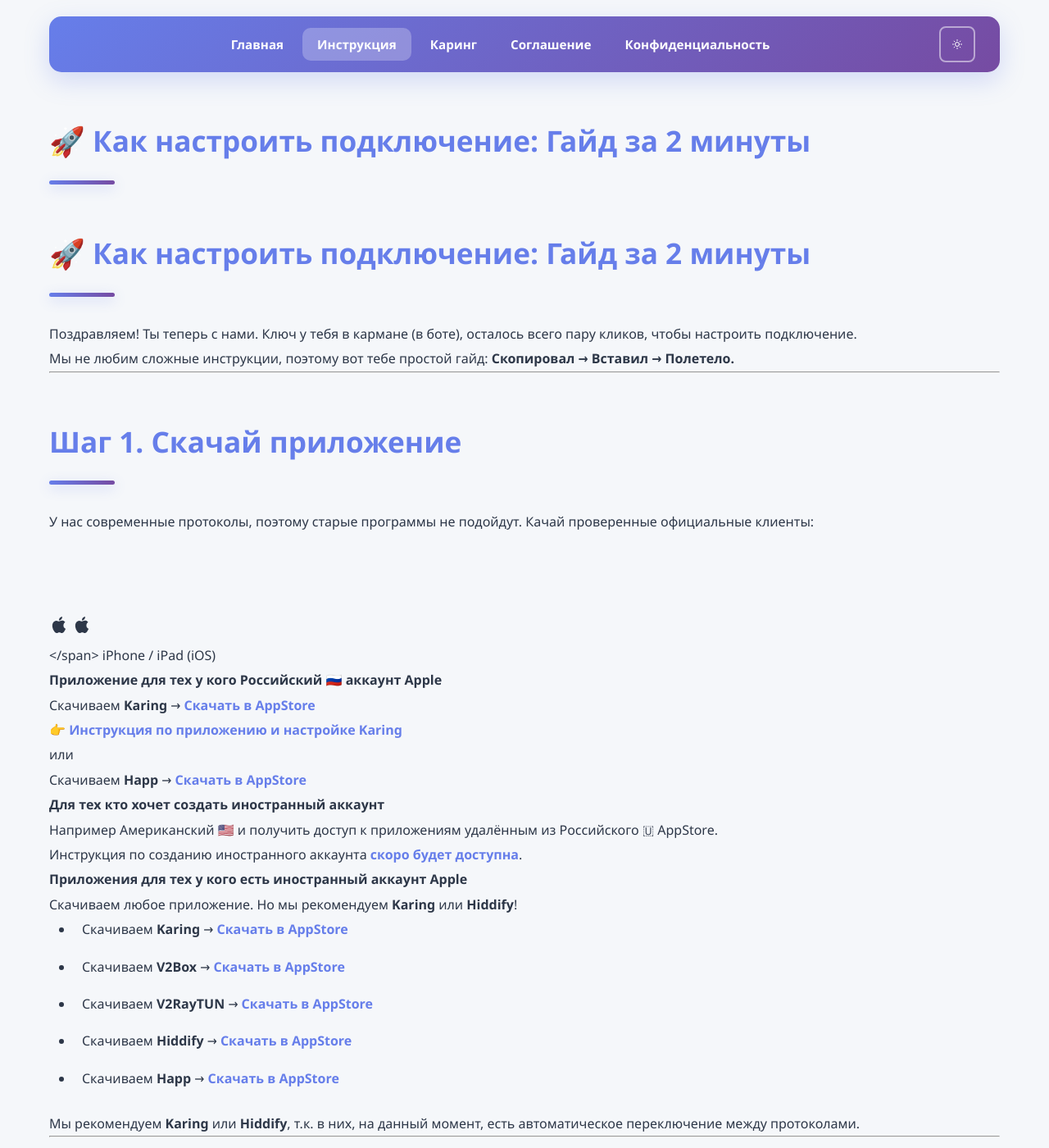
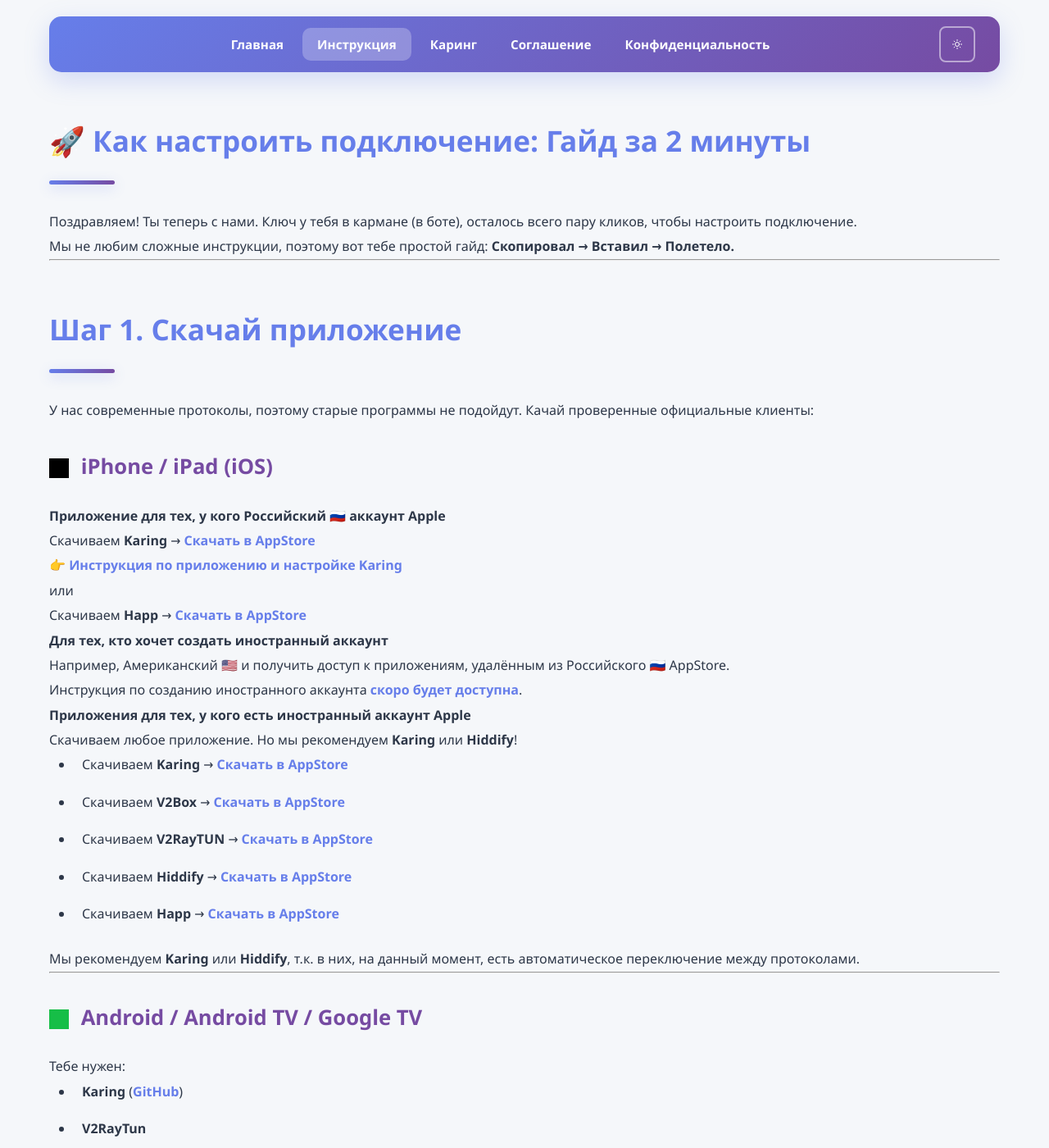
Before and after one commit to Michael-K-cloud/Tunless_Modern, a Jekyll site: the page built from setup.md, in a window 1280 px wide and 1400 px high. Shown: the whole window at 82% size. Built offline with Jekyll 4.4.1, drawn with Linux system fonts in a browser that asks for light colours; part of the change alters nothing that is shown; some of the changed text lies outside the part shown; grey boxes are pictures that could not be loaded.

Commit message:
Update setup.md

```diff
--- a/setup.md
+++ b/setup.md
@@ -3,58 +3,50 @@ layout: default
 title: Инструкция по настройке
 ---
 
-## 🚀 Как настроить подключение: Гайд за 2 минуты
-
-
 <style>
+  /* Стили для иконок платформ */
   .platform-icon {
-    display: inline-flex;
-    align-items: center;
+    display: inline-block;
     vertical-align: middle;
     margin-right: 8px;
+    width: 24px;
+    height: 24px;
   }
 
-  /* Apple Icon */
-  .apple-icon .icon-light {
-    color: #000000;
-    display: inline-block;
+  /* Apple: черный на светлой, белый на темной */
+  .apple-icon {
+    filter: brightness(0);
+  }
+  body.dark-mode .apple-icon {
+    filter: brightness(0) invert(1);
   }
 
-  .apple-icon .icon-dark {
-    color: #ffffff;
-    display: none;
+  /* Android: зеленый (#3DDC84) на любой теме */
+  .android-icon {
+    filter: invert(68%) sepia(98%) saturate(393%) hue-rotate(85deg) brightness(103%) contrast(101%);
   }
 
-  body.dark-mode .apple-icon .icon-light {
-    display: none;
+  /* Windows: синий (#0078D4) на светлой, светло-голубой (#50E6FF) на темной */
+  .windows-icon {
+    filter: invert(35%) sepia(96%) saturate(3847%) hue-rotate(202deg) brightness(97%) contrast(101%);
+  }
+  body.dark-mode .windows-icon {
+    filter: invert(75%) sepia(51%) saturate(541%) hue-rotate(153deg) brightness(104%) contrast(101%);
   }
 
-  body.dark-mode .apple-icon .icon-dark {
-    display: inline-block;
+  /* Стили для маленьких иконок в шаге 3 */
+  .platform-icon-sm {
+    width: 20px;
+    height: 20px;
   }
 
-  /* Android Icon */
-  .android-icon {
-    color: #3DDC84;
-  }
-
-  /* Windows Icon */
-  .windows-icon {
-    color: #0078D4;
-  }
-
-  body.dark-mode .windows-icon {
-    color: #50E6FF;
-  }
-
-  /* Image Grid */
+  /* Сетка для изображений (на будущее) */
   .image-grid {
     display: grid;
     grid-template-columns: repeat(auto-fit, minmax(300px, 1fr));
     gap: 20px;
     margin: 30px 0;
   }
-
   .image-card {
     background: var(--card-light);
     border-radius: 12px;
@@ -63,65 +55,16 @@ title: Инструкция по настройке
     box-shadow: 0 4px 15px rgba(102, 126, 234, 0.1);
     transition: transform 0.3s ease;
   }
-
   body.dark-mode .image-card {
     background: var(--card-dark);
   }
-
   .image-card:hover {
     transform: translateY(-5px);
   }
-
   .image-card img {
     max-width: 100%;
     height: auto;
     border-radius: 8px;
-    box-shadow: 0 4px 12px rgba(0, 0, 0, 0.15);
-  }
-
-  .image-card p {
-    margin-top: 12px;
-    font-weight: 600;
-    color: var(--primary);
-  }
-
-  .step-section {
-    margin: 40px 0;
-    padding: 25px;
-    background: linear-gradient(135deg, rgba(102, 126, 234, 0.1) 0%, rgba(118, 75, 162, 0.1) 100%);
-    border-radius: 15px;
-    border-left: 4px solid var(--primary);
-  }
-
-  .warning-box {
-    background: linear-gradient(135deg, var(--warning) 0%, #ef4444 100%);
-    color: white;
-    padding: 20px;
-    border-radius: 12px;
-    margin: 25px 0;
-    text-align: center;
-    font-weight: 700;
-    animation: pulse 2s infinite;
-  }
-
-  @keyframes pulse {
-    0%, 100% {
-      box-shadow: 0 4px 15px rgba(245, 158, 11, 0.3);
-    }
-    50% {
-      box-shadow: 0 4px 25px rgba(245, 158, 11, 0.6);
-    }
-  }
-
-  @media (max-width: 768px) {
-    .image-grid {
-      grid-template-columns: 1fr;
-      gap: 15px;
-    }
-
-    .image-card {
-      padding: 10px;
-    }
   }
 </style>
 
@@ -140,16 +83,9 @@ title: Инструкция по настройке
 У нас современные протоколы, поэтому старые программы не подойдут.
 Качай проверенные официальные клиенты:
 
-### <span class="platform-icon apple-icon">
-  <svg class="icon-light" width="24" height="24" viewBox="0 0 24 24" fill="currentColor">
-    <path d="M18.71 19.5c-.83 1.24-1.71 2.45-3.05 2.47-1.34.03-1.77-.79-3.29-.79-1.53 0-2 .77-3.27.82-1.31.05-2.3-1.32-3.14-2.53C4.25 17 2.94 12.45 4.7 9.39c.87-1.52 2.43-2.48 4.12-2.51 1.28-.02 2.5.87 3.29.87.78 0 2.26-1.07 3.81-.91.65.03 2.47.26 3.64 1.98-.09.06-2.17 1.28-2.15 3.81.03 3.02 2.65 4.03 2.68 4.04-.03.07-.42 1.44-1.38 2.83M13 3.5c.73-.83 1.94-1.46 2.94-1.5.13 1.17-.34 2.35-1.04 3.19-.69.85-1.83 1.51-2.95 1.42-.15-1.15.41-2.35 1.05-3.11z"/>
-  </svg>
-  <svg class="icon-dark" width="24" height="24" viewBox="0 0 24 24" fill="currentColor">
-    <path d="M18.71 19.5c-.83 1.24-1.71 2.45-3.05 2.47-1.34.03-1.77-.79-3.29-.79-1.53 0-2 .77-3.27.82-1.31.05-2.3-1.32-3.14-2.53C4.25 17 2.94 12.45 4.7 9.39c.87-1.52 2.43-2.48 4.12-2.51 1.28-.02 2.5.87 3.29.87.78 0 2.26-1.07 3.81-.91.65.03 2.47.26 3.64 1.98-.09.06-2.17 1.28-2.15 3.81.03 3.02 2.65 4.03 2.68 4.04-.03.07-.42 1.44-1.38 2.83M13 3.5c.73-.83 1.94-1.46 2.94-1.5.13 1.17-.34 2.35-1.04 3.19-.69.85-1.83 1.51-2.95 1.42-.15-1.15.41-2.35 1.05-3.11z"/>
-  </svg>
-</span> iPhone / iPad (iOS)
+### <img src="https://upload.wikimedia.org/wikipedia/commons/f/fa/Apple_logo_black.svg" class="platform-icon apple-icon" alt="Apple"> iPhone / iPad (iOS)
 
-#### Приложение для тех у кого Российский 🇷🇺 аккаунт Apple
+#### Приложение для тех, у кого Российский 🇷🇺 аккаунт Apple
 
 Скачиваем **Karing** → [Скачать в AppStore](https://apps.apple.com/ru/app/karing/id6472431552)
 
@@ -159,13 +95,13 @@ title: Инструкция по настройке
 
 Скачиваем **Happ** → [Скачать в AppStore](https://apps.apple.com/app/happ/id6596055417)
 
-#### Для тех кто хочет создать иностранный аккаунт
+#### Для тех, кто хочет создать иностранный аккаунт
 
-Например Американский 🇺🇸 и получить доступ к приложениям удалённым из Российского 🇺 AppStore.
+Например, Американский 🇺🇸 и получить доступ к приложениям, удалённым из Российского 🇷🇺 AppStore.
 
 Инструкция по созданию иностранного аккаунта [скоро будет доступна](/Tunless_Modern/account.html).
 
-#### Приложения для тех у кого есть иностранный аккаунт Apple
+#### Приложения для тех, у кого есть иностранный аккаунт Apple
 
 Скачиваем любое приложение. Но мы рекомендуем **Karing** или **Hiddify**!
 
@@ -179,11 +115,7 @@ title: Инструкция по настройке
 
 ---
 
-### <span class="platform-icon android-icon">
-  <svg width="24" height="24" viewBox="0 0 24 24" fill="currentColor">
-    <path d="M17.523 15.341a.75.75 0 01.75.75v3.75a.75.75 0 01-1.5 0v-3.75a.75.75 0 01.75-.75zm-11.046 0a.75.75 0 01.75.75v3.75a.75.75 0 01-1.5 0v-3.75a.75.75 0 01.75-.75zm11.408-6.25c.414 0 .75.336.75.75v2.5a.75.75 0 01-1.5 0v-2.5c0-.414.336-.75.75-.75zm-11.77 0c.414 0 .75.336.75.75v2.5a.75.75 0 01-1.5 0v-2.5c0-.414.336-.75.75-.75zM12 2.25c.414 0 .75.336.75.75v1.5a.75.75 0 01-1.5 0V3c0-.414.336-.75.75-.75zm-3 1.5c.414 0 .75.336.75.75v1.5a.75.75 0 01-1.5 0V4.5c0-.414.336-.75.75-.75zm6 0c.414 0 .75.336.75.75v1.5a.75.75 0 01-1.5 0V4.5c0-.414.336-.75.75-.75zM12 6.75c3.728 0 6.75 2.239 6.75 5v.75H5.25v-.75c0-2.761 3.022-5 6.75-5z"/>
-  </svg>
-</span> Android / Android TV / Google TV
+### <img src="https://upload.wikimedia.org/wikipedia/commons/d/d7/Android_robot.svg" class="platform-icon android-icon" alt="Android"> Android / Android TV / Google TV
 
 Тебе нужен:
 
@@ -195,11 +127,7 @@ title: Инструкция по настройке
 
 ---
 
-### <span class="platform-icon windows-icon">
-  <svg width="24" height="24" viewBox="0 0 24 24" fill="currentColor">
-    <path d="M3 12V6.75L9 5.43V11.91L3 12M20 3V11.75L10 11.9V5.21L20 3M3 13L9 13.09V19.9L3 18.75V13M20 13.25V22L10 20.09V13.1L20 13.25Z"/>
-  </svg>
-</span> Windows / Mac / Linux
+### <img src="https://upload.wikimedia.org/wikipedia/commons/5/5f/Windows_logo_-_2012.svg" class="platform-icon windows-icon" alt="Windows"> Windows / Mac / Linux
 
 #### Рекомендуем Karing
 
@@ -220,9 +148,9 @@ title: Инструкция по настройке
 
 Выбирай файл `.exe` или `.zip` для Windows или `.dmg` для Mac.
 
-Ну а если уже пользовались и привыкли к **Happ** и **V2RayN**, то аналогичные есть и на Windows и Mac
+Ну а если уже пользовались и привыкли к **Happ** и **V2RayN**, то аналогичные есть и на Windows и Mac:
 
-- 👉 [Скачать Happ (GitHub)](https://github.com/hiddify/hiddify-next)
+- 👉 [Скачать Happ (GitHub)](https://github.com/Happ-proxy/happ-desktop/releases)
 - 👉 [Скачать V2RayN](https://github.com/2dust/v2rayN/releases)
 
 ---
@@ -240,36 +168,21 @@ title: Инструкция по настройке
 
 Выбери свое устройство и делай как написано:
 
-### <span class="platform-icon apple-icon">
-  <svg class="icon-light" width="20" height="20" viewBox="0 0 24 24" fill="currentColor">
-    <path d="M18.71 19.5c-.83 1.24-1.71 2.45-3.05 2.47-1.34.03-1.77-.79-3.29-.79-1.53 0-2 .77-3.27.82-1.31.05-2.3-1.32-3.14-2.53C4.25 17 2.94 12.45 4.7 9.39c.87-1.52 2.43-2.48 4.12-2.51 1.28-.02 2.5.87 3.29.87.78 0 2.26-1.07 3.81-.91.65.03 2.47.26 3.64 1.98-.09.06-2.17 1.28-2.15 3.81.03 3.02 2.65 4.03 2.68 4.04-.03.07-.42 1.44-1.38 2.83M13 3.5c.73-.83 1.94-1.46 2.94-1.5.13 1.17-.34 2.35-1.04 3.19-.69.85-1.83 1.51-2.95 1.42-.15-1.15.41-2.35 1.05-3.11z"/>
-  </svg>
-  <svg class="icon-dark" width="20" height="20" viewBox="0 0 24 24" fill="currentColor">
-    <path d="M18.71 19.5c-.83 1.24-1.71 2.45-3.05 2.47-1.34.03-1.77-.79-3.29-.79-1.53 0-2 .77-3.27.82-1.31.05-2.3-1.32-3.14-2.53C4.25 17 2.94 12.45 4.7 9.39c.87-1.52 2.43-2.48 4.12-2.51 1.28-.02 2.5.87 3.29.87.78 0 2.26-1.07 3.81-.91.65.03 2.47.26 3.64 1.98-.09.06-2.17 1.28-2.15 3.81.03 3.02 2.65 4.03 2.68 4.04-.03.07-.42 1.44-1.38 2.83M13 3.5c.73-.83 1.94-1.46 2.94-1.5.13 1.17-.34 2.35-1.04 3.19-.69.85-1.83 1.51-2.95 1.42-.15-1.15.41-2.35 1.05-3.11z"/>
-  </svg>
-</span> Для iPhone (Karing):
+### <img src="https://upload.wikimedia.org/wikipedia/commons/f/fa/Apple_logo_black.svg" class="platform-icon platform-icon-sm apple-icon" alt="Apple"> Для iPhone (Karing):
 
 У приложения одинаковый интерфейс на всех платформах. Всё будет знакомо!
 
 👉 [Подробная инструкция с картинками](/Tunless_Modern/karing.html)
 
-### <span class="platform-icon android-icon">
-  <svg width="20" height="20" viewBox="0 0 24 24" fill="currentColor">
-    <path d="M17.523 15.341a.75.75 0 01.75.75v3.75a.75.75 0 01-1.5 0v-3.75a.75.75 0 01.75-.75zm-11.046 0a.75.75 0 01.75.75v3.75a.75.75 0 01-1.5 0v-3.75a.75.75 0 01.75-.75zm11.408-6.25c.414 0 .75.336.75.75v2.5a.75.75 0 01-1.5 0v-2.5c0-.414.336-.75.75-.75zm-11.77 0c.414 0 .75.336.75.75v2.5a.75.75 0 01-1.5 0v-2.5c0-.414.336-.75.75-.75zM12 2.25c.414 0 .75.336.75.75v1.5a.75.75 0 01-1.5 0V3c0-.414.336-.75.75-.75zm-3 1.5c.414 0 .75.336.75.75v1.5a.75.75 0 01-1.5 0V4.5c0-.414.336-.75.75-.75zm6 0c.414 0 .75.336.75.75v1.5a.75.75 0 01-1.5 0V4.5c0-.414.336-.75.75-.75zM12 6.75c3.728 0 6.75 2.239 6.75 5v.75H5.25v-.75c0-2.761 3.022-5 6.75-5z"/>
-  </svg>
-</span> Для Android (V2RayTun):
+### <img src="https://upload.wikimedia.org/wikipedia/commons/d/d7/Android_robot.svg" class="platform-icon platform-icon-sm android-icon" alt="Android"> Для Android (V2RayTun):
 
-1. Открой скаченную программу
+1. Открой скачанную программу
 2. Нажми на плюсик (+) в правом верхнем углу
 3. Выбери пункт "Импорт профиля из буфера обмена"
 4. Твой сервер появится в списке. Нажми на него, выбери протокол, чтобы он выделился (станет зеленым или серым)
 5. Нажми большую кнопку "Connect"
 
-### <span class="platform-icon windows-icon">
-  <svg width="20" height="20" viewBox="0 0 24 24" fill="currentColor">
-    <path d="M3 12V6.75L9 5.43V11.91L3 12M20 3V11.75L10 11.9V5.21L20 3M3 13L9 13.09V19.9L3 18.75V13M20 13.25V22L10 20.09V13.1L20 13.25Z"/>
-  </svg>
-</span> Для ПК (Hiddify):
+### <img src="https://upload.wikimedia.org/wikipedia/commons/5/5f/Windows_logo_-_2012.svg" class="platform-icon platform-icon-sm windows-icon" alt="Windows"> Для ПК (Hiddify):
 
 1. Открой Hiddify
 2. Нажми "Новый профиль" или большой плюс (+)
```
